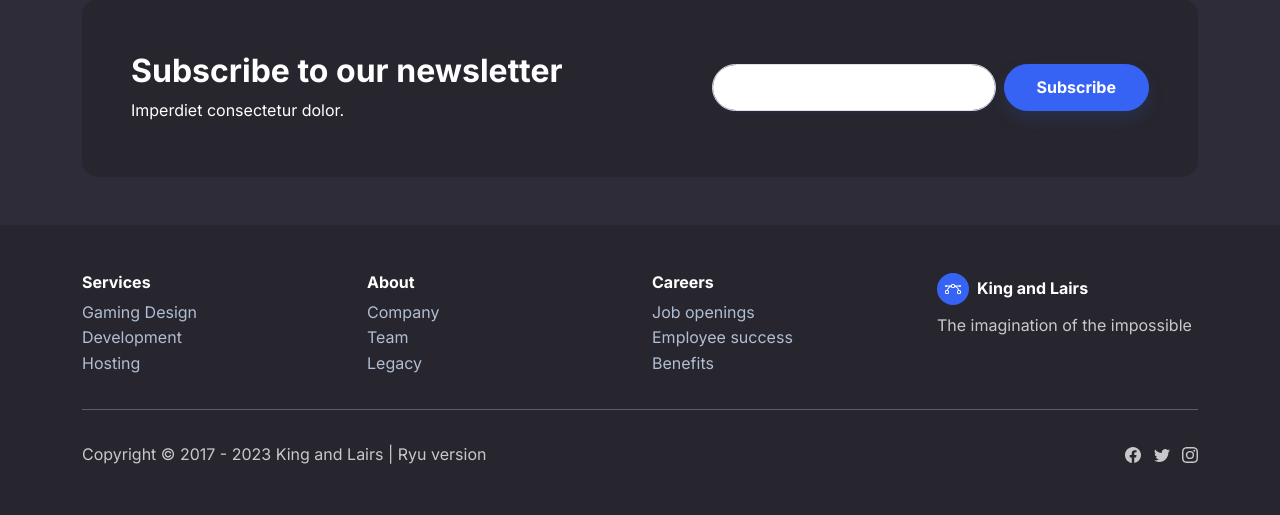
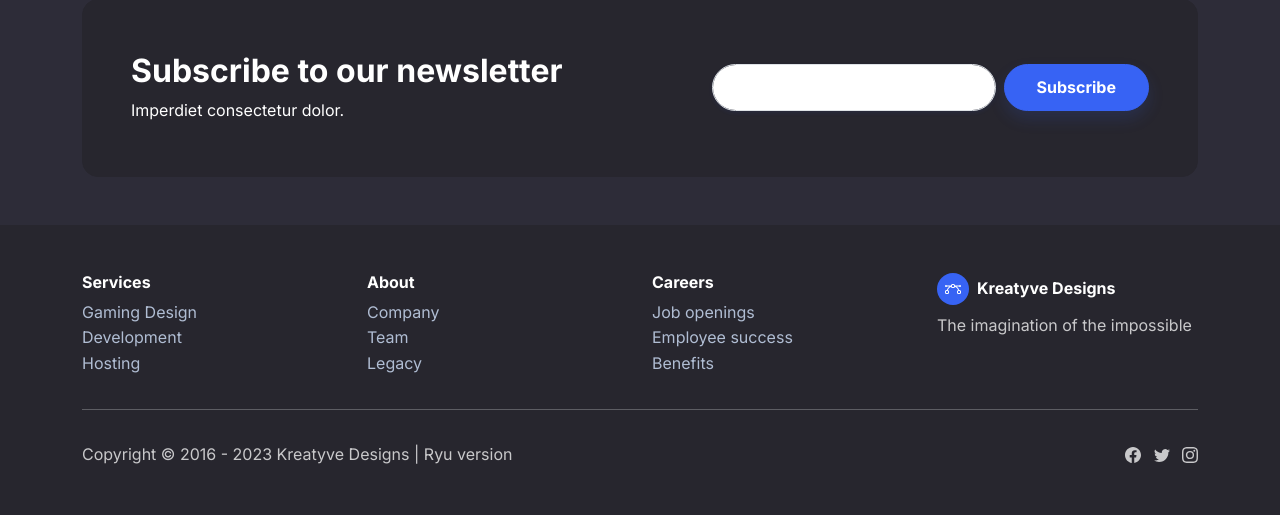
Before and after one commit to ringsce/ringsce-ui, a PHP site: page / in a window 1280 px wide. Shown: the part 2869-3384 px from the top of the page. Run offline with PHP 8.4, Linux system fonts and the light colour scheme.

Commit message:
added fixed files for testing

```diff
--- a/discussion/footer.php
+++ b/discussion/footer.php
@@ -29,13 +29,13 @@
                     <div class="fw-bold d-flex align-items-center mb-2"><span class="bs-icon-sm bs-icon-circle bs-icon-primary d-flex justify-content-center align-items-center bs-icon me-2"><svg xmlns="http://www.w3.org/2000/svg" width="1em" height="1em" fill="currentColor" viewBox="0 0 16 16" class="bi bi-bezier">
                                 <path fill-rule="evenodd" d="M0 10.5A1.5 1.5 0 0 1 1.5 9h1A1.5 1.5 0 0 1 4 10.5v1A1.5 1.5 0 0 1 2.5 13h-1A1.5 1.5 0 0 1 0 11.5v-1zm1.5-.5a.5.5 0 0 0-.5.5v1a.5.5 0 0 0 .5.5h1a.5.5 0 0 0 .5-.5v-1a.5.5 0 0 0-.5-.5h-1zm10.5.5A1.5 1.5 0 0 1 13.5 9h1a1.5 1.5 0 0 1 1.5 1.5v1a1.5 1.5 0 0 1-1.5 1.5h-1a1.5 1.5 0 0 1-1.5-1.5v-1zm1.5-.5a.5.5 0 0 0-.5.5v1a.5.5 0 0 0 .5.5h1a.5.5 0 0 0 .5-.5v-1a.5.5 0 0 0-.5-.5h-1zM6 4.5A1.5 1.5 0 0 1 7.5 3h1A1.5 1.5 0 0 1 10 4.5v1A1.5 1.5 0 0 1 8.5 7h-1A1.5 1.5 0 0 1 6 5.5v-1zM7.5 4a.5.5 0 0 0-.5.5v1a.5.5 0 0 0 .5.5h1a.5.5 0 0 0 .5-.5v-1a.5.5 0 0 0-.5-.5h-1z"></path>
                                 <path d="M6 4.5H1.866a1 1 0 1 0 0 1h2.668A6.517 6.517 0 0 0 1.814 9H2.5c.123 0 .244.015.358.043a5.517 5.517 0 0 1 3.185-3.185A1.503 1.503 0 0 1 6 5.5v-1zm3.957 1.358A1.5 1.5 0 0 0 10 5.5v-1h4.134a1 1 0 1 1 0 1h-2.668a6.517 6.517 0 0 1 2.72 3.5H13.5c-.123 0-.243.015-.358.043a5.517 5.517 0 0 0-3.185-3.185z"></path>
-                            </svg></span><span>King and Lairs</span></div>
+                            </svg></span><span>Kreatyve Designs</span></div>
                     <p class="text-muted">The imagination of the impossible</p>
                 </div>
             </div>
             <hr>
             <div class="text-muted d-flex justify-content-between align-items-center pt-3">
-                <p class="mb-0">Copyright © 2017 - 2023 King and Lairs | Ryu version</p>
+                <p class="mb-0">Copyright © 2016 - 2023 Kreatyve Designs | Ryu version</p>
                 <ul class="list-inline mb-0">
                     <li class="list-inline-item"><svg xmlns="http://www.w3.org/2000/svg" width="1em" height="1em" fill="currentColor" viewBox="0 0 16 16" class="bi bi-facebook">
                             <path d="M16 8.049c0-4.446-3.582-8.05-8-8.05C3.58 0-.002 3.603-.002 8.05c0 4.017 2.926 7.347 6.75 7.951v-5.625h-2.03V8.05H6.75V6.275c0-2.017 1.195-3.131 3.022-3.131.876 0 1.791.157 1.791.157v1.98h-1.009c-.993 0-1.303.621-1.303 1.258v1.51h2.218l-.354 2.326H9.25V16c3.824-.604 6.75-3.934 6.75-7.951z"></path>
--- a/discussion/header.php
+++ b/discussion/header.php
@@ -5,7 +5,7 @@
     <meta charset="utf-8">
     <meta name="viewport" content="width=device-width, initial-scale=1.0, shrink-to-fit=no">
     <title>Home - King and Lairs</title>
-    <meta name="description" content="(C) 2019-2023 Pedro Dias Vicente">
+    <meta name="description" content="(C) 2016-2023 Kreatyve Designs">
     <link rel="stylesheet" href="assets/bootstrap/css/bootstrap.min.css">
     <link rel="stylesheet" href="https://fonts.googleapis.com/css?family=Inter:300italic,400italic,600italic,700italic,800italic,400,300,600,700,800&amp;display=swap">
 </head>
@@ -19,7 +19,6 @@
             <div class="collapse navbar-collapse" id="navcol-1">
                 <ul class="navbar-nav mx-auto">
                     <li class="nav-item"><a class="nav-link active" href="index.php">Home</a></li>
-                    <li class="nav-item"><a class="nav-link" href="ringsce/index.php">RingsCE</a></li>
                     <li class="nav-item"><a class="nav-link" href="projects.php">Projects</a></li>
                     <li class="nav-item"><a class="nav-link" href="reader/">Reader</a></li>
                     <li class="nav-item"><a class="nav-link" href="store.php">Store</a></li>
--- a/footer.php
+++ b/footer.php
@@ -29,13 +29,13 @@
                     <div class="fw-bold d-flex align-items-center mb-2"><span class="bs-icon-sm bs-icon-circle bs-icon-primary d-flex justify-content-center align-items-center bs-icon me-2"><svg xmlns="http://www.w3.org/2000/svg" width="1em" height="1em" fill="currentColor" viewBox="0 0 16 16" class="bi bi-bezier">
                                 <path fill-rule="evenodd" d="M0 10.5A1.5 1.5 0 0 1 1.5 9h1A1.5 1.5 0 0 1 4 10.5v1A1.5 1.5 0 0 1 2.5 13h-1A1.5 1.5 0 0 1 0 11.5v-1zm1.5-.5a.5.5 0 0 0-.5.5v1a.5.5 0 0 0 .5.5h1a.5.5 0 0 0 .5-.5v-1a.5.5 0 0 0-.5-.5h-1zm10.5.5A1.5 1.5 0 0 1 13.5 9h1a1.5 1.5 0 0 1 1.5 1.5v1a1.5 1.5 0 0 1-1.5 1.5h-1a1.5 1.5 0 0 1-1.5-1.5v-1zm1.5-.5a.5.5 0 0 0-.5.5v1a.5.5 0 0 0 .5.5h1a.5.5 0 0 0 .5-.5v-1a.5.5 0 0 0-.5-.5h-1zM6 4.5A1.5 1.5 0 0 1 7.5 3h1A1.5 1.5 0 0 1 10 4.5v1A1.5 1.5 0 0 1 8.5 7h-1A1.5 1.5 0 0 1 6 5.5v-1zM7.5 4a.5.5 0 0 0-.5.5v1a.5.5 0 0 0 .5.5h1a.5.5 0 0 0 .5-.5v-1a.5.5 0 0 0-.5-.5h-1z"></path>
                                 <path d="M6 4.5H1.866a1 1 0 1 0 0 1h2.668A6.517 6.517 0 0 0 1.814 9H2.5c.123 0 .244.015.358.043a5.517 5.517 0 0 1 3.185-3.185A1.503 1.503 0 0 1 6 5.5v-1zm3.957 1.358A1.5 1.5 0 0 0 10 5.5v-1h4.134a1 1 0 1 1 0 1h-2.668a6.517 6.517 0 0 1 2.72 3.5H13.5c-.123 0-.243.015-.358.043a5.517 5.517 0 0 0-3.185-3.185z"></path>
-                            </svg></span><span>King and Lairs</span></div>
+                            </svg></span><span>Kreatyve Designs</span></div>
                     <p class="text-muted">The imagination of the impossible</p>
                 </div>
             </div>
             <hr>
             <div class="text-muted d-flex justify-content-between align-items-center pt-3">
-                <p class="mb-0">Copyright © 2017 - 2023 King and Lairs | Ryu version</p>
+                <p class="mb-0">Copyright © 2016 - 2023 Kreatyve Designs | Ryu version</p>
                 <ul class="list-inline mb-0">
                     <li class="list-inline-item"><svg xmlns="http://www.w3.org/2000/svg" width="1em" height="1em" fill="currentColor" viewBox="0 0 16 16" class="bi bi-facebook">
                             <path d="M16 8.049c0-4.446-3.582-8.05-8-8.05C3.58 0-.002 3.603-.002 8.05c0 4.017 2.926 7.347 6.75 7.951v-5.625h-2.03V8.05H6.75V6.275c0-2.017 1.195-3.131 3.022-3.131.876 0 1.791.157 1.791.157v1.98h-1.009c-.993 0-1.303.621-1.303 1.258v1.51h2.218l-.354 2.326H9.25V16c3.824-.604 6.75-3.934 6.75-7.951z"></path>
--- a/header.php
+++ b/header.php
@@ -5,7 +5,7 @@
     <meta charset="utf-8">
     <meta name="viewport" content="width=device-width, initial-scale=1.0, shrink-to-fit=no">
     <title>Home - King and Lairs</title>
-    <meta name="description" content="(C) 2019-2023 Pedro Dias Vicente">
+    <meta name="description" content="(C) 2016-2023 Kreatyve Designs">
     <link rel="stylesheet" href="assets/bootstrap/css/bootstrap.min.css">
     <link rel="stylesheet" href="https://fonts.googleapis.com/css?family=Inter:300italic,400italic,600italic,700italic,800italic,400,300,600,700,800&amp;display=swap">
 </head>
@@ -19,7 +19,6 @@
             <div class="collapse navbar-collapse" id="navcol-1">
                 <ul class="navbar-nav mx-auto">
                     <li class="nav-item"><a class="nav-link active" href="index.php">Home</a></li>
-                    <li class="nav-item"><a class="nav-link" href="ringsce/index.php">RingsCE</a></li>
                     <li class="nav-item"><a class="nav-link" href="projects.php">Projects</a></li>
                     <li class="nav-item"><a class="nav-link" href="reader/">Reader</a></li>
                     <li class="nav-item"><a class="nav-link" href="store.php">Store</a></li>
```
